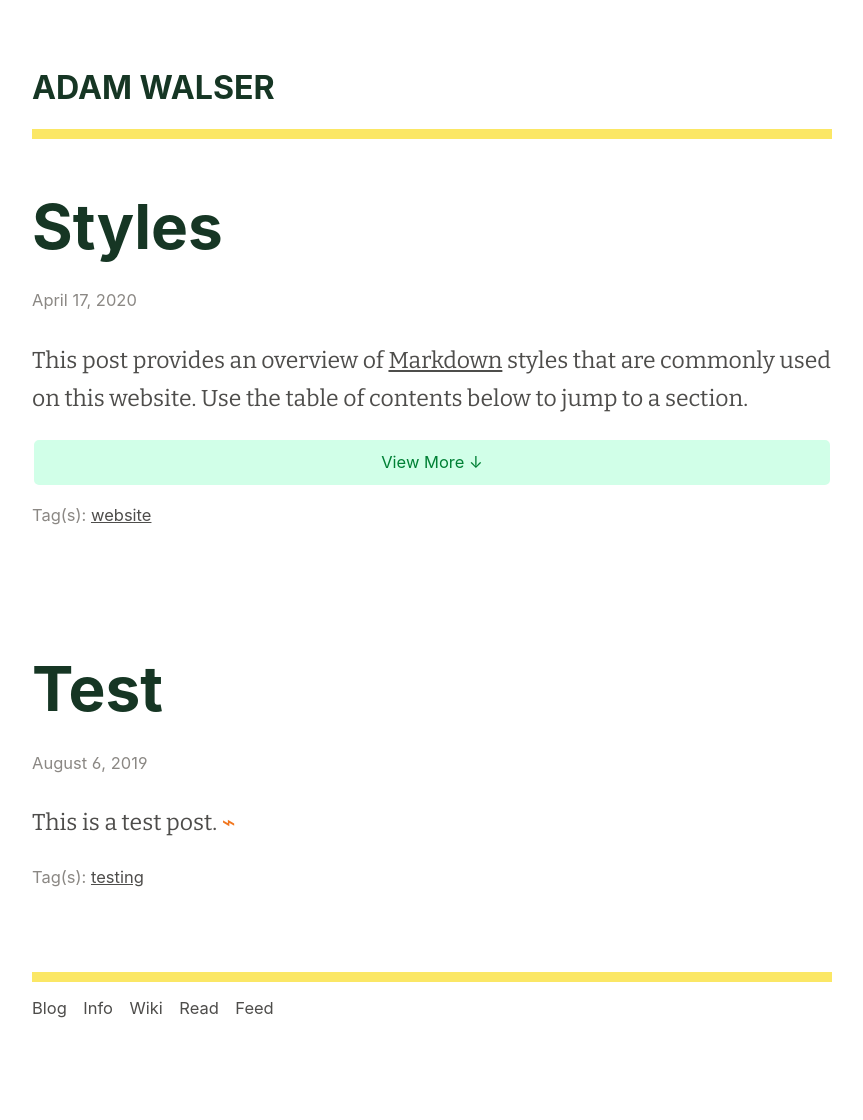
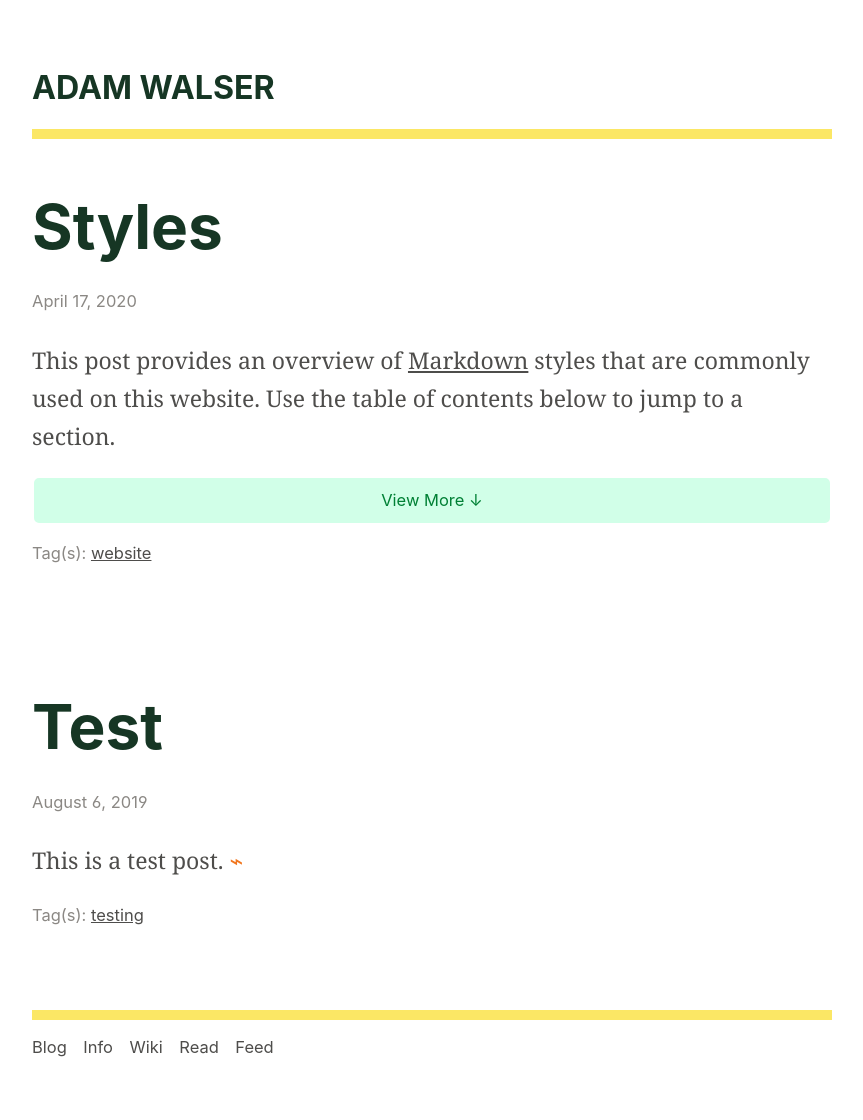
Before and after one commit to ajpwalser/ajpwalser.github.io, a Jekyll site: the page built from index.html, in a window 1280 px wide. Shown: the whole page, without its empty margins (208-1071 px from the left). Built offline with Jekyll 4.4.1, drawn with Linux system fonts in a browser that asks for light colours; some web fonts are replaced; the list of posts is cut into pages by our own code; before the commit the page ends 1082 px from its top, so only the background shows below that.

Commit message:
Update style.css

```diff
--- a/css/style.css
+++ b/css/style.css
@@ -19,7 +19,7 @@ body {
 }
 
 p {
-	font-family: 'Bitter', Inter, serif;
+	font-family: 'Georgia', Inter, serif;
 }
 
 .end {
```
